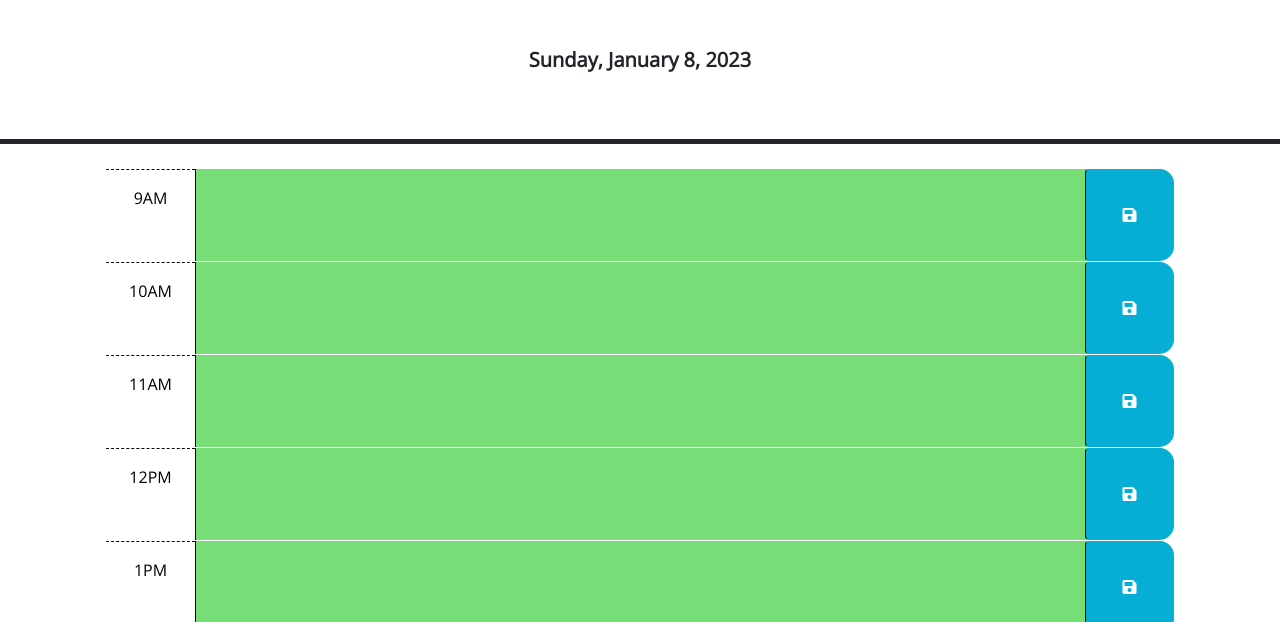
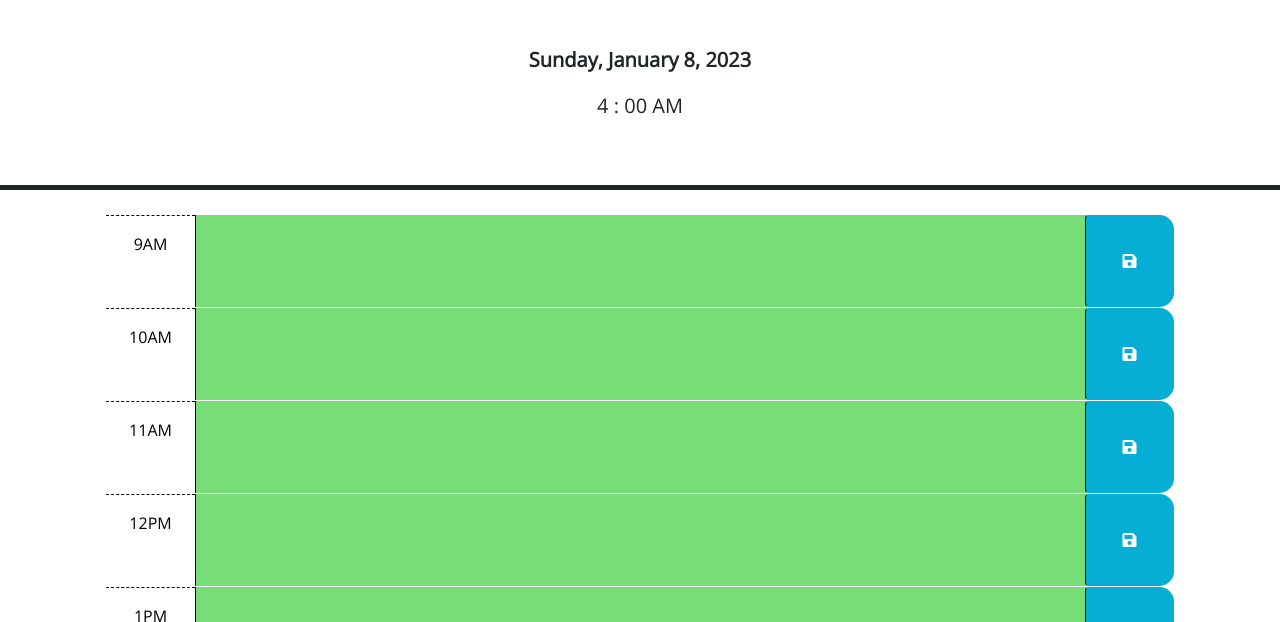
Before and after one commit to jeremystevens515/work-day-scheduler, a plain HTML site: page index.html in a window 1280 px wide. Shown: the part 166-788 px from the top of the page. Drawn offline with nearby package versions, Linux system fonts and the light colour scheme.

```diff
--- a/index.html
+++ b/index.html
@@ -27,6 +27,7 @@
       <h1 class="display-3">Work Day Scheduler</h1>
       <p class="lead">A simple calendar app for scheduling your work day</p>
       <p id="currentDay" class="lead mt-5 fw-bold"></p>
+      <p id="currentTime" class="lead"></p>
     </header>
     <div class="container-lg px-5 main-container">
 
--- a/script.js
+++ b/script.js
@@ -75,8 +75,11 @@
   }
   // TODO: Add code to display the current date in the header of the page.
   function showDateTime () {
-    var currentDateTime = dayjs().format('dddd, MMMM D, YYYY')
-    $('#currentDay').text(currentDateTime);
+    var showDate = dayjs().format('dddd, MMMM D, YYYY');
+    $('#currentDay').text(showDate);
+
+    var showTime = dayjs().format('h : mm A');
+    $('#currentTime').text(showTime);
   }
 
   showDateTime();
```
Also changed, not shown: assets/screenshot-work-day-scheduler.JPG (added), 1 other file.
